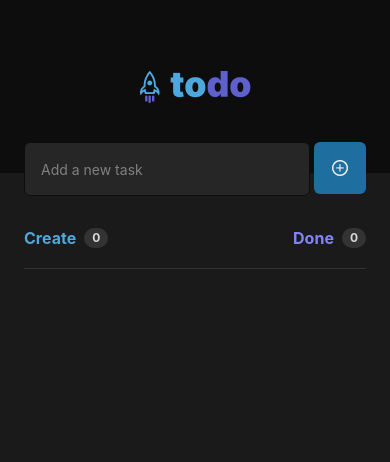
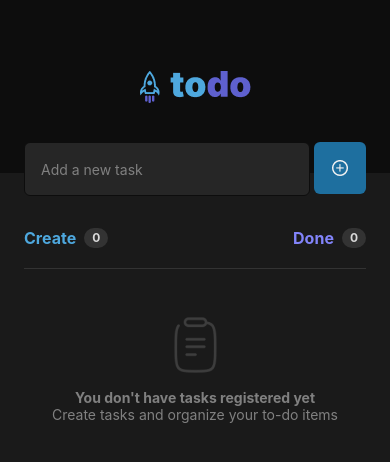
Before and after one commit to pauloedurezende/rocketseat-ignite-todo, a React Native app: screen / in a window 390 px wide. Shown: the top 462 px of the page. Built offline with nearby package versions, Linux system fonts and the light colour scheme.

Commit message:
feat: add FlatList with default empty state

```diff
--- a/src/screens/Home/Home.tsx
+++ b/src/screens/Home/Home.tsx
@@ -1,8 +1,14 @@
-import { View, Image, TextInput, TouchableOpacity } from 'react-native';
+import {
+  View,
+  Image,
+  TextInput,
+  TouchableOpacity,
+  FlatList,
+} from 'react-native';
 
 import { styles } from './styles';
 
-import { TaskInfo } from '../../components';
+import { EmptyState, TaskInfo } from '../../components';
 
 import logo from '../../../assets/logo.png';
 import plus from '../../../assets/plus.png';
@@ -37,6 +43,13 @@
               {[].length}
             </TaskInfo>
           </View>
+
+          <FlatList
+            data={[]}
+            showsVerticalScrollIndicator={false}
+            renderItem={() => null}
+            ListEmptyComponent={() => <EmptyState />}
+          />
         </View>
       </View>
     </View>
```
